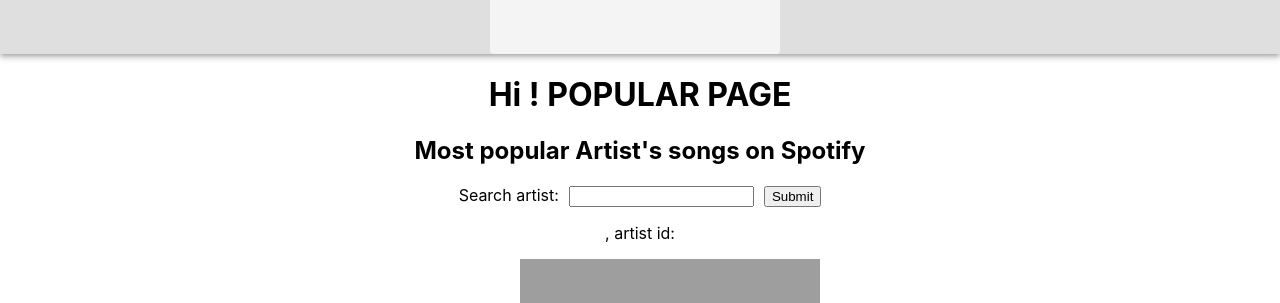
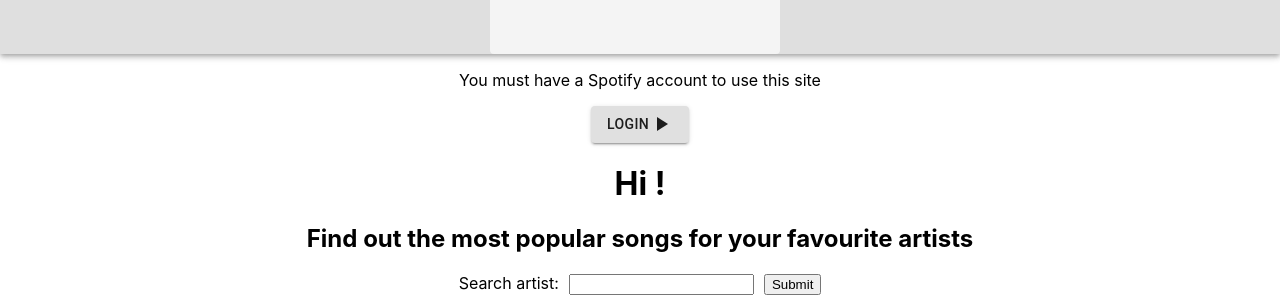
Before and after one commit to artworkjpm/spotify-calls, a React (Create React App) app: page /popular in a window 1280 px wide. Shown: the part 196-499 px from the top of the page. Built offline with nearby package versions, Linux system fonts and the light colour scheme; no server answers; grey boxes are pictures that could not be loaded.

Commit message:
about to launch

```diff
--- a/src/App.js
+++ b/src/App.js
@@ -186,9 +186,9 @@ class App extends Component {
           <NavBar parsed={this.state.parsed} allfestivals={AllFestivals} handleChangeSingle={this.handleChangeSingle} />
           <div>
             <Switch>
-              <Route exact path="/" render={() => <Home allfestivals={AllFestivals} />} />
+              <Route exact path="/" render={() => <Home allfestivals={AllFestivals} ifLocalhost={this.ifLocalhost()} />} />
               <Route exact path="/festival/:festivalName" render={() => <ShowFestivals festival={festivalSelected} errorApi={this.state.errorApi} username={this.state.userName.split(" ")[0]} artistName={this.state.artistName} artistImage={this.state.image} popularSong={popsong} popularSongsArray={this.state.popularSongs} onSubmitValue={this.handleSubmit} value={this.state.value} onChangeValue={this.handleChange} handleClickSong={this.handleClickSong} handleClickGroup={this.handleClickGroup} setOpen={this.state.setOpen} onHandleClose={this.handleClose} genres={this.state.genres} />} />
-              <Route path="/popular" component={Popular} />
+              <Route path="/popular" component={Popular} ifLocalhost={this.ifLocalhost()} />
             </Switch>
           </div>
         </BrowserRouter>
--- a/src/components/Home.js
+++ b/src/components/Home.js
@@ -53,10 +53,10 @@ const Home = props => {
       <div className="container">
         <h2>Search and listen to bands playing the most popular music festivals around the world</h2>
         <p>You must have a Spotify account to use this site</p>{" "}
-        <a href="https://clipify-backend.herokuapp.com/login">
-          <Button variant="contained" color="default" className={classes.button}>
+        <a href={props.ifLocalhost}>
+          <Button variant="contained" color="default">
             Login
-            <PlayArrowIcon className={classes.rightIcon} />
+            <PlayArrowIcon />
           </Button>
         </a>
         <h2>Most popular festivals</h2>
@@ -82,7 +82,7 @@ const Home = props => {
                   </StyledTableCell>
                   <StyledTableCell>{festival.Country}</StyledTableCell>
                   <StyledTableCell>
-                    <Moment format="DD/MM/YYYY">{festival.start}</Moment> - <Moment format="DD/MM/YYYY">{festival.end}</Moment>
+                    <Moment format="DD/MM">{festival.start}</Moment> - <Moment format="DD/MM/YYYY">{festival.end}</Moment>
                   </StyledTableCell>
                   <StyledTableCell>{festival.name.locations.length}</StyledTableCell>
                   <StyledTableCell>{festival.attendance.toLocaleString()}</StyledTableCell>
--- a/src/components/Popular.js
+++ b/src/components/Popular.js
@@ -1,6 +1,8 @@
 import React, { Component } from "react";
 import SearchBands from "./SearchBand";
 import { withRouter } from "react-router-dom";
+import Button from "@material-ui/core/Button";
+import PlayArrowIcon from "@material-ui/icons/PlayArrow";
 //get local json bands list
 var bands = require("../festivals/bands.json");
 
@@ -114,10 +116,7 @@ class Popular extends Component {
     artistID = this.state.artistID;
     console.log("artistID: " + this.state.artistID);
 
-    fetch(
-      `https://api.spotify.com/v1/artists/${artistID}/top-tracks?country=GB`,
-      headersAPI
-    )
+    fetch(`https://api.spotify.com/v1/artists/${artistID}/top-tracks?country=GB`, headersAPI)
       .then(response => response.json())
       .then(data =>
         this.setState({
@@ -142,18 +141,20 @@ class Popular extends Component {
     return (
       <div className="App">
         <>
-          <h1>Hi {this.state.userName}! POPULAR PAGE</h1>
-          <h2>Most popular Artist's songs on Spotify</h2>
-          <SearchBands
-            onSubmitValue={this.handleSubmit}
-            value={this.state.value}
-            onChangeValue={this.handleChange}
-          />
+          <p>You must have a Spotify account to use this site</p>{" "}
+          <a href={this.props.ifLocalhost}>
+            <Button variant="contained" color="default">
+              Login
+              <PlayArrowIcon />
+            </Button>
+          </a>
+          <h1>Hi {this.state.userName}!</h1>
+          <h2>Find out the most popular songs for your favourite artists</h2>
+          <SearchBands onSubmitValue={this.handleSubmit} value={this.state.value} onChangeValue={this.handleChange} />
           <p>
             {this.state.artistName.name}, artist id: {this.state.artistName.id}
           </p>
           <img src={this.state.image} alt="group" width="200" />
-
           <iframe
             title="spotify player"
             src={`https://open.spotify.com/embed/track/${popsong}`}
```
